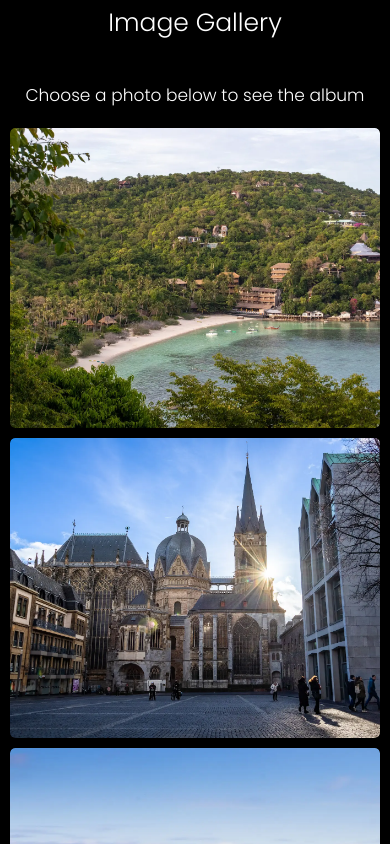
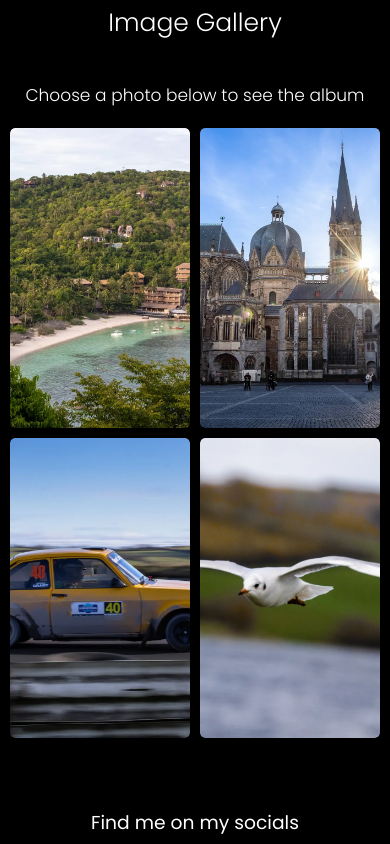
Before and after one commit to Gooozeee/PhotoFrontEnd, a React (Vite) app: page / in a window 390 px wide. Shown: the part 880-1724 px from the top of the page. Built offline with nearby package versions, Linux system fonts and the light colour scheme.

Commit message:
Implementing new gallery for mobile

```diff
--- a/src/components/SingleAlbumImage.tsx
+++ b/src/components/SingleAlbumImage.tsx
@@ -38,8 +38,15 @@ const SingleAlbumImage = ({
       image.src = imageSource;
 
       image.onload = () => {
-        const isPortrait = image.height > image.width;
-        container.classList.add(isPortrait ? "portrait" : "landscape");
+        const aspectRatio = image.width / image.height;
+        // Handle square or near-square images (tolerance of 5%)
+        if (Math.abs(aspectRatio - 1) <= 0.05) {
+          container.classList.add("landscape"); // Treat squares as landscape
+        } else {
+          // For non-square images, use stricter ratio checks
+          const isPortrait = aspectRatio < 0.95;
+          container.classList.add(isPortrait ? "portrait" : "landscape");
+        }
       };
     }
 
@@ -49,12 +56,12 @@ const SingleAlbumImage = ({
   }, [imageSource, presetOrientation, size]);
 
   const content = (
-    <>
+    <div className="image-wrapper">
       <img src={imageSource} alt={imageDescription} />
       <div className="overlay">
         <span>{imageDescription}</span>
       </div>
-    </>
+    </div>
   );
 
   return (
--- a/src/pages/SingleAlbumPage.tsx
+++ b/src/pages/SingleAlbumPage.tsx
@@ -32,21 +32,23 @@ const optimizeImageLayout = (images: ImageInfo[]): ImageInfo[] => {
 
   if (totalImages < 4) return optimizedImages;
 
+  // Sort images while preserving original order within each group
+  const portraitImages = optimizedImages.filter((img) => img.isPortrait);
+  const landscapeImages = optimizedImages.filter((img) => !img.isPortrait);
+  optimizedImages = [...portraitImages, ...landscapeImages];
+
+  // Handle the remaining images layout optimization
   const remainingImages = totalImages % 4;
   if (remainingImages === 0) return optimizedImages;
 
-  // If we have remaining images, adjust the layout of the last few images
   const startIndex = totalImages - remainingImages - 2;
   if (remainingImages === 2) {
-    // For 2 remaining images, make the last 4 images equal width
     for (let i = startIndex; i < totalImages; i++) {
       optimizedImages[i].size = "normal";
     }
   } else if (remainingImages === 1) {
-    // For 1 remaining image, make it full width
     optimizedImages[totalImages - 1].size = "full";
   } else if (remainingImages === 3) {
-    // For 3 remaining images, make last 3 equal width
     for (let i = totalImages - 3; i < totalImages; i++) {
       optimizedImages[i].size = "wide";
     }
--- a/src/styles/GalleryBannerStyles.css
+++ b/src/styles/GalleryBannerStyles.css
@@ -7,15 +7,15 @@
 
 .gallery-banner-container .masonry-grid {
     display: grid;
-    grid-template-columns: repeat(4, 1fr);
+    grid-template-columns: repeat(12, 1fr);
     gap: 15px;
-    max-width: 1800px;
-    margin: 0 auto;
 }
 
 .gallery-banner-container .masonry-grid .image-item {
+    grid-column: span 3;
+    aspect-ratio: 3/2;
     width: 100%;
-    height: 500px;
+    height: auto;
 }
 
 .image-gallery {
@@ -43,12 +43,12 @@
     }
 
     .gallery-banner-container .masonry-grid {
-        grid-template-columns: repeat(2, 1fr);
+        grid-template-columns: repeat(4, 1fr);
         gap: 10px;
     }
 
     .gallery-banner-container .masonry-grid .image-item {
-        height: 300px;
+        grid-column: span 2;
     }
 
     .image-gallery {
@@ -59,25 +59,11 @@
 
 @media screen and (min-width: 801px) and (max-width: 1200px) {
     .gallery-banner-container .masonry-grid {
-        grid-template-columns: repeat(4, 1fr);
+        grid-template-columns: repeat(8, 1fr);
         gap: 15px;
     }
 
     .gallery-banner-container .masonry-grid .image-item {
-        height: 400px;
+        grid-column: span 2;
     }
 }
-
-@media screen and (min-width: 1201px) {
-    .gallery-banner-container .masonry-grid {
-        grid-template-columns: repeat(12, 1fr);
-        gap: 15px;
-        max-width: 1800px;
-        margin: 0 auto;
-    }
-
-    .gallery-banner-container .masonry-grid .image-item {
-        grid-column: span 3;
-        height: min(30vw, 500px);
-    }
-}
--- a/src/styles/GalleryImageStyles.css
+++ b/src/styles/GalleryImageStyles.css
@@ -6,13 +6,25 @@
     transition: transform 0.5s;
     width: 100%;
     height: 100%;
-    min-height: 500px;
+}
+
+.image-wrapper {
+    position: absolute;
+    top: 0;
+    left: 0;
+    width: 100%;
+    height: 100%;
+    display: flex;
+    align-items: center;
+    justify-content: center;
+    overflow: hidden;
 }
 
 .image-item img {
     width: 100%;
     height: 100%;
     object-fit: cover;
+    object-position: center;
     display: block;
     border-radius: 5px;
 }
--- a/src/styles/SingleAlbumPageStyles.css
+++ b/src/styles/SingleAlbumPageStyles.css
@@ -10,9 +10,10 @@
 }
 
 .masonry-grid {
-    display: grid;
-    grid-template-columns: repeat(12, 1fr);
-    gap: 15px;
+    display: flex;
+    flex-wrap: wrap;
+    gap: 25px;
+    align-items: flex-start;
 }
 
 .title-text {
@@ -23,60 +24,78 @@
     margin-bottom: 40px;
 }
 
+/* Base image item styles */
 .masonry-grid .image-item {
-    width: 100%;
-    height: 500px;
+    position: relative;
+    overflow: hidden;
+    border-radius: 5px;
+    flex-grow: 0;
+    flex-shrink: 0;
 }
 
-/* Override any preset size classes */
-.masonry-grid .image-item.normal,
-.masonry-grid .image-item.wide,
-.masonry-grid .image-item.full {
-    grid-column: span 4;
-    height: 500px;
+.masonry-grid .image-item.portrait {
+    width: calc(25% - 19px);  /* 25% width minus the gap */
+    height: 625px;  /* Fixed height for portraits */
 }
 
-/* Override any orientation classes */
-.masonry-grid .image-item.landscape,
-.masonry-grid .image-item.portrait {
-    grid-column: span 4;
-    height: 500px;
+.masonry-grid .image-item.landscape {
+    width: calc(50% - 19px);  /* 50% width minus the gap */
+    height: 300px;  /* Fixed height for landscapes */
+}
+
+.masonry-grid .image-item img {
+    width: 100%;
+    height: 100%;
+    object-fit: cover;
+    object-position: center;
+}
+
+/* Size variations */
+.masonry-grid .image-item.wide {
+    width: calc(66.66% - 19px);
+}
+
+.masonry-grid .image-item.full {
+    width: calc(100% - 19px);
 }
 
 @media screen and (max-width: 800px) {
     .image-gallery-container {
-        padding: 100px 10px 20px;
+        padding: 100px 15px 20px;
     }
 
     .masonry-grid {
-        grid-template-columns: repeat(4, 1fr);
-        gap: 10px;
+        gap: 15px;
     }
 
-    .masonry-grid .image-item,
-    .masonry-grid .image-item.landscape,
-    .masonry-grid .image-item.portrait,
-    .masonry-grid .image-item.normal,
+    .masonry-grid .image-item.portrait {
+        width: calc(50% - 8px);  /* Two portraits side by side on mobile */
+        height: 400px;
+    }
+
+    .masonry-grid .image-item.landscape {
+        width: 100%;  /* Full width on mobile */
+        height: 200px;
+    }
+
     .masonry-grid .image-item.wide,
     .masonry-grid .image-item.full {
-        grid-column: span 2;
-        height: 300px;
+        width: 100%;
     }
 }
 
 @media screen and (min-width: 801px) and (max-width: 1200px) {
     .masonry-grid {
-        grid-template-columns: repeat(8, 1fr);
-        gap: 15px;
+        gap: 20px;
     }
 
-    .masonry-grid .image-item,
-    .masonry-grid .image-item.landscape,
-    .masonry-grid .image-item.portrait,
-    .masonry-grid .image-item.normal,
-    .masonry-grid .image-item.wide,
-    .masonry-grid .image-item.full {
-        grid-column: span 4;
-        height: 400px;
+    .masonry-grid .image-item.portrait {
+        width: calc(33.33% - 14px);  /* Three portraits side by side on tablet */
+        height: 500px;
+    }
+
+    .masonry-grid .image-item.landscape {
+        width: calc(66.66% - 14px);
+        height: 250px;
     }
 }
```
Also changed, not shown: 1 other file (tests, documents, lock files or other folders).
